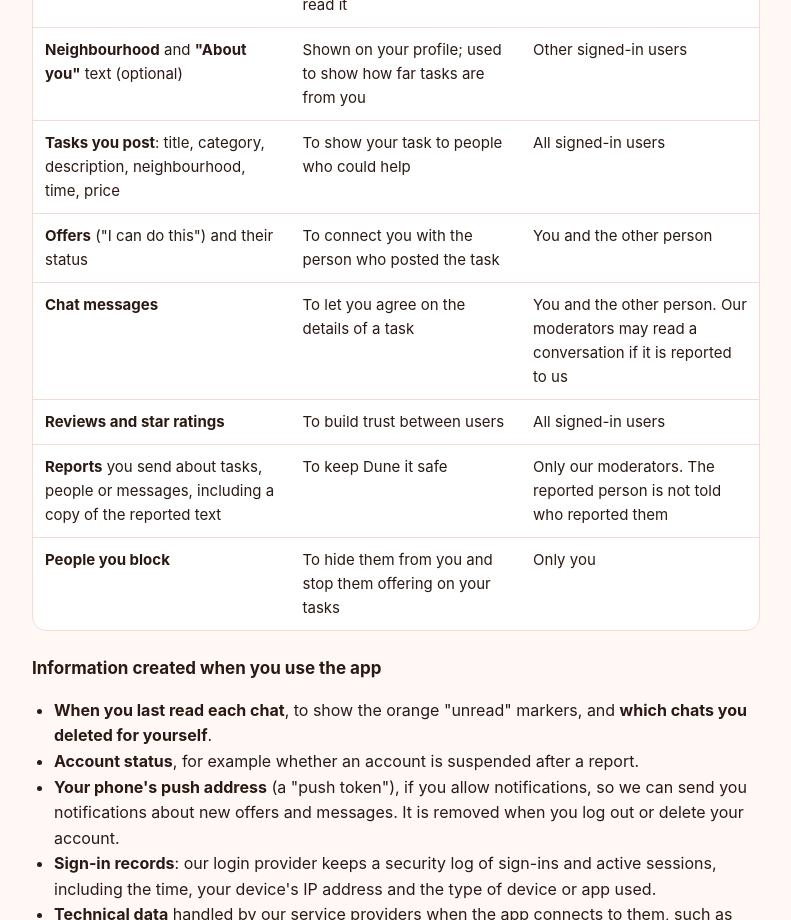
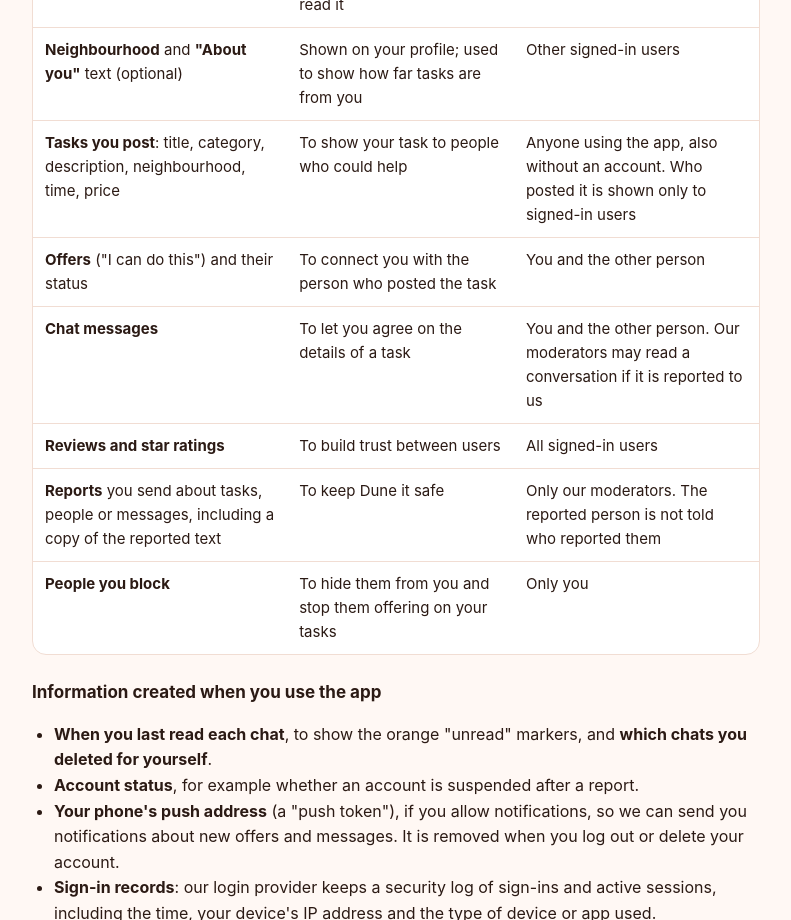
Before and after one commit to ReneTuuliranta/duneit-privacy, a plain HTML site: page index.html in a window 1280 px wide. Shown: the part 820-1740 px from the top of the page, without its empty margins (244-1035 px from the left). Drawn offline with Linux system fonts and the light colour scheme.

Commit message:
Privacy policy: tasks visible without an account; posters only to signed-in users

```diff
--- a/index.html
+++ b/index.html
@@ -64,7 +64,7 @@
     <tr><td><strong>Name</strong> (as you enter it) and <strong>email address</strong></td><td>To create and secure your account and log you in</td><td>Your name: other signed-in users. Your email: only you and us</td></tr>
     <tr><td><strong>Password</strong></td><td>To log you in. Stored only in scrambled (hashed) form by our login provider; we can't read it</td><td>No one</td></tr>
     <tr><td><strong>Neighbourhood</strong> and <strong>"About you"</strong> text (optional)</td><td>Shown on your profile; used to show how far tasks are from you</td><td>Other signed-in users</td></tr>
-    <tr><td><strong>Tasks you post</strong>: title, category, description, neighbourhood, time, price</td><td>To show your task to people who could help</td><td>All signed-in users</td></tr>
+    <tr><td><strong>Tasks you post</strong>: title, category, description, neighbourhood, time, price</td><td>To show your task to people who could help</td><td>Anyone using the app, also without an account. Who posted it is shown only to signed-in users</td></tr>
     <tr><td><strong>Offers</strong> ("I can do this") and their status</td><td>To connect you with the person who posted the task</td><td>You and the other person</td></tr>
     <tr><td><strong>Chat messages</strong></td><td>To let you agree on the details of a task</td><td>You and the other person. Our moderators may read a conversation if it is reported to us</td></tr>
     <tr><td><strong>Reviews and star ratings</strong></td><td>To build trust between users</td><td>All signed-in users</td></tr>
```
